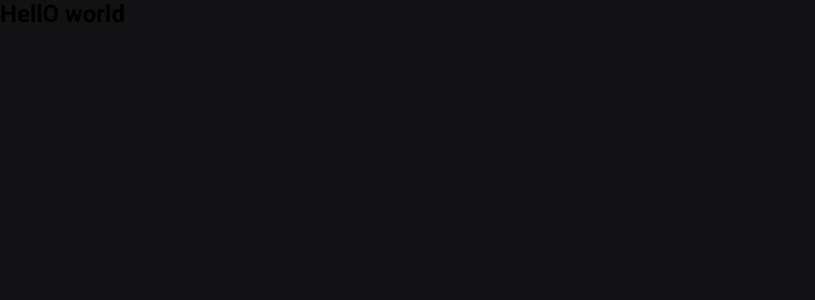
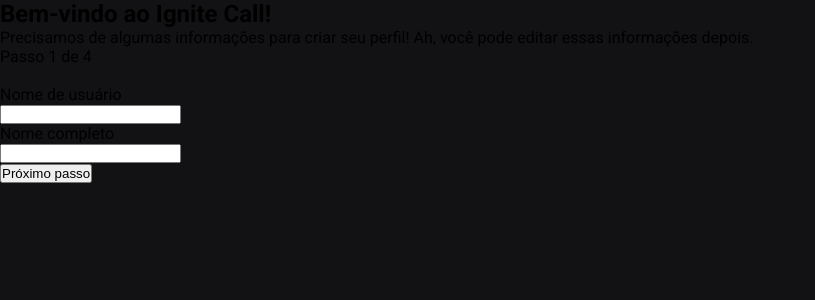
Before and after one commit to pedrohenrrrxz/vite-project, a React (Vite) app: page /Registro in a window 1280 px wide. Shown: the top 300 px of the page, without its empty margins (0-815 px from the left). Built offline with nearby package versions, Linux system fonts and the light colour scheme.

Commit message:
Função para navegar entre rotas, e conteúdo da página registro

```diff
--- a/src/pages/Home.tsx
+++ b/src/pages/Home.tsx
@@ -1,19 +1,19 @@
 import React from "react";
 import { FontAwesomeIcon } from "@fortawesome/react-fontawesome";
 import { faGoogle } from "@fortawesome/free-brands-svg-icons";
-import '../styles/Home.css'
+import { useNavigate } from "react-router-dom";
+import '../styles/Home.css';
 
-// quando voce faz isso, voce instala a dependencia, mas voce so utiliza se """""" importar, agora vai no tutorial do chatgpt
+const Home: React.FC = () => {
+  const navigate = useNavigate(); // Hook para navegação
 
+  const handleNavigate = () => {
+    navigate("/Registro"); // Redireciona para a rota /Registro
+  };
 
-const Home : React.FC =() => {
   return (
     <div className="container">
-
-
-
       <div className="left">
-
         <div className="frame">
           <div className="textos">
             <h2>Agendamento descomplicado</h2>
@@ -21,15 +21,12 @@
           </div>
         </div>
 
-                <button>
+        <button onClick={handleNavigate}>
           <FontAwesomeIcon icon={faGoogle} className="google-icon" />
           Criar conta com Google
         </button>
       </div>
-                <img src="/imagem.png" alt="" />
-
-
-
+      <img src="/imagem.png" alt="Ilustração de agendamento" />
     </div>
   );
 };
--- a/src/pages/Registra2.tsx
+++ /dev/null
@@ -1,7 +0,0 @@
-import React from "react";
-
-const Registro2: React.FC = () => {
-  return <h2>hfhfhfhfhhf</h2>;
-};
-
-export default Registro2;
--- a/src/pages/Registrar.tsx
+++ b/src/pages/Registrar.tsx
@@ -5,9 +5,35 @@
 const Registrar : React.FC = () => {
 
     return (
-        <h2>
-            HellO world
-        </h2>
+       <div className="content">
+            <div className="header">
+                <div className="title">
+                    <h2>Bem-vindo ao Ignite Call!</h2>
+                    <p>Precisamos de algumas informações para criar seu perfil! Ah, você pode editar essas informações depois.</p>
+                </div>
+            </div>
+            <div className="steps">
+                <div className="label">
+                    <p>Passo 1 de 4</p>
+                </div>
+                <img src="" alt="" /><img src="" alt="" /><img src="" alt="" /><img src="" alt="" />
+            </div>
+            <div className="modal">
+                <div className="inputbox">
+                    <p>Nome de usuário</p>
+                    <input type="text" />
+                </div>
+                <div className="inputbox">
+                    <p>Nome completo</p>
+                    <input type="text" />
+                </div>
+                <div className="inputbox">
+                    <button>Próximo passo</button>
+
+                </div>
+
+            </div>
+       </div>
     );
 };
 
--- a/src/routes/Routes.tsx
+++ b/src/routes/Routes.tsx
@@ -4,7 +4,6 @@
 import { BrowserRouter, Routes, Route } from "react-router-dom";
 import Home from "../pages/Home";
 import Registrar from "../pages/Registrar";
-import Registro2 from "../pages/Registra2";
 
 const AppRoutes: React.FC = () => {
   return (
@@ -12,7 +11,6 @@
       <Routes>
         <Route path="/" element={<Home />} />
         <Route path="/Registro" element={<Registrar />} />
-        <Route path="/Registro2" element={<Registro2 />} />
       </Routes>
     </BrowserRouter>
   );
--- /dev/null
+++ b/src/styles/Registrar.css
@@ -0,0 +1,6 @@
+.content {
+    width: Fixed (540px)px;
+    height: Hug (443px)px;
+    margin-top: 96px;
+    margin-left: 429.5px;
+}
```
Lines whose indentation alone changed are shown as unchanged.
